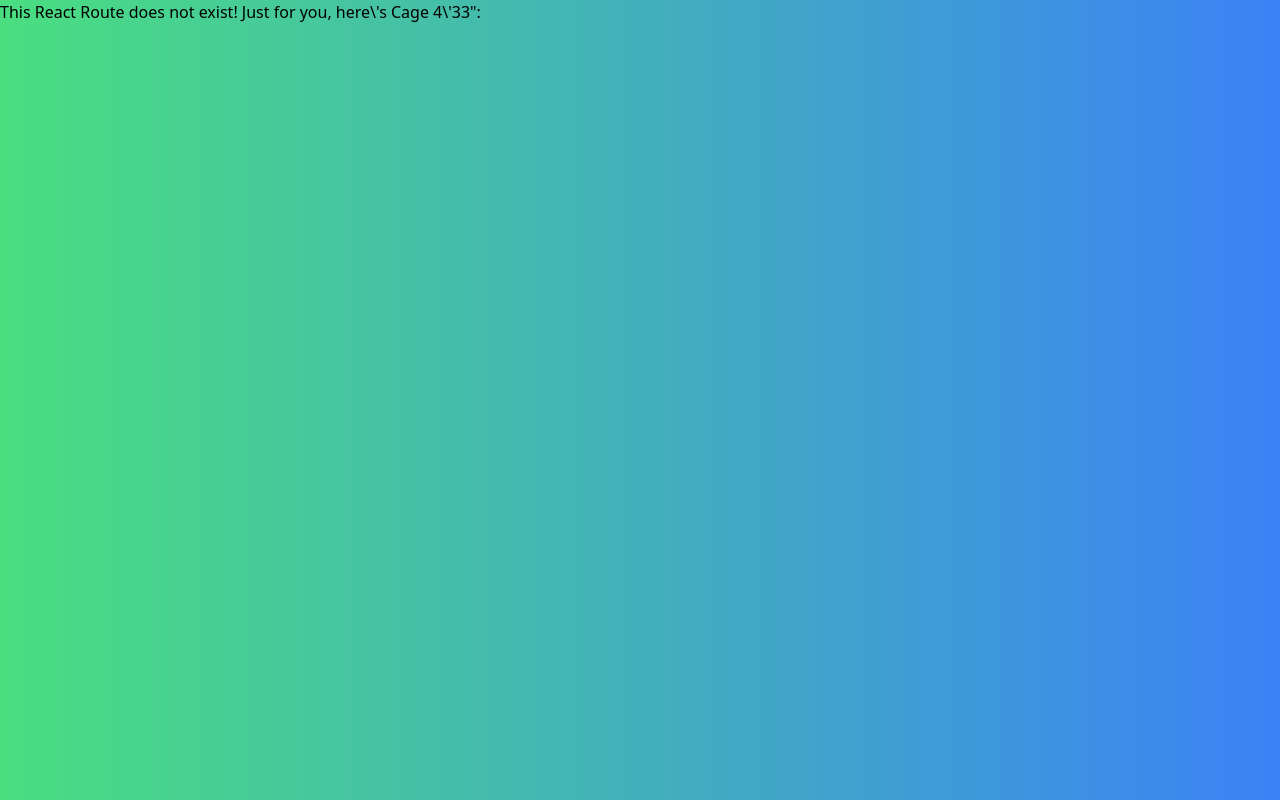
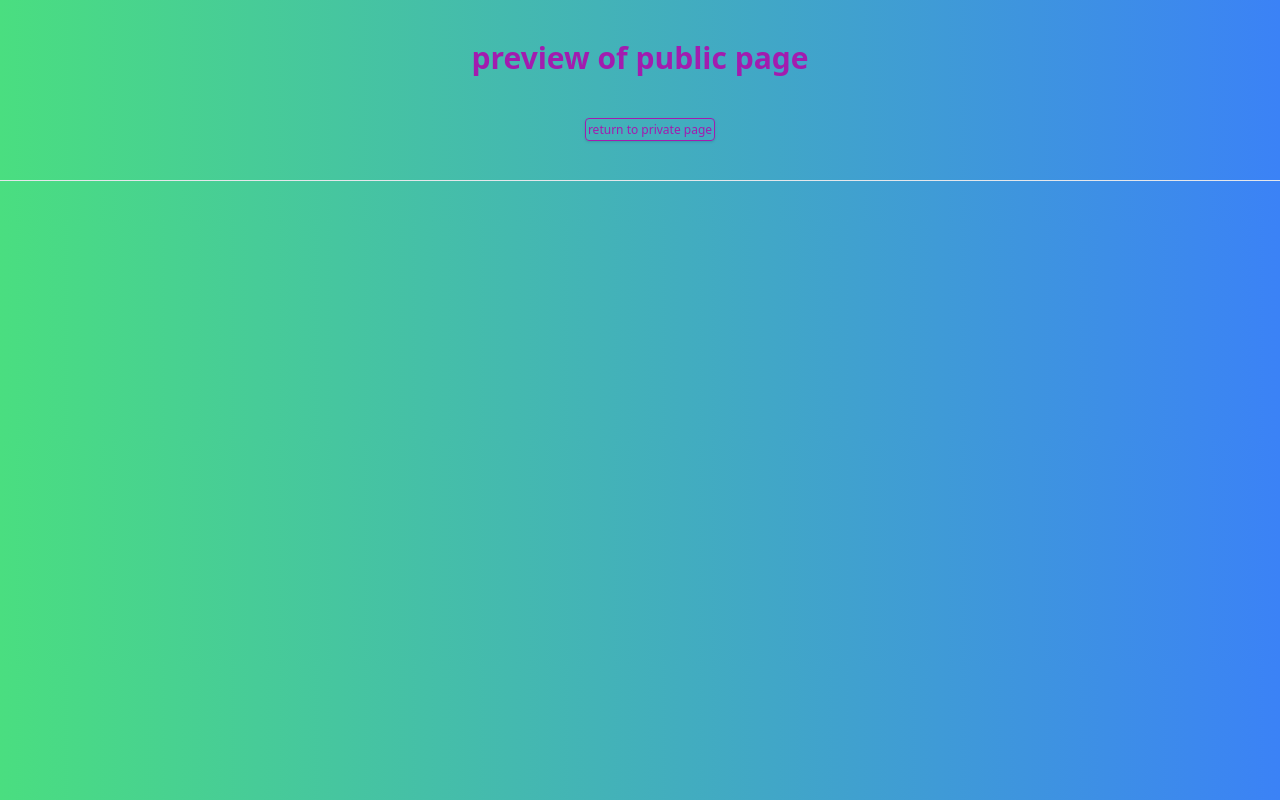
Before and after one commit to aaron1729/human-jukebox, a React app: page /musician/private/preview in a window 1280 px wide. Built offline with nearby package versions, Linux system fonts and the light colour scheme; no server answers.

Commit message:
add 'preview public page' page, linking to and from private page

```diff
--- a/src/client/App.tsx
+++ b/src/client/App.tsx
@@ -3,6 +3,7 @@ import LandingPageContainer from './Containers/LandingPageContainer';
 import { Routes, Route, Outlet, Link } from "react-router-dom";
 import NoPage from './Components/NoPage';
 import PublicMusicianContainer from './Containers/PublicMusicianContainer';
+import PublicMusicianPreviewContainer from './Containers/PublicMusicianPreviewContainer';
 import PrivateMusicianContainer from './Containers/PrivateMusicianContainer';
 import HandleChooserContainer from './Containers/HandleChooserContainer';
 import SignupContainer from './Containers/SignupContainer';
@@ -24,6 +25,10 @@ function App(){
           element={<PrivateMusicianContainer />}
         />
         <Route
+          path="musician/private/preview/"
+          element={<PublicMusicianPreviewContainer />}
+        />
+        <Route
           path="musician/private/handle/"
           element={<HandleChooserContainer />}
         />
--- a/src/client/Containers/LandingPageContainer.tsx
+++ b/src/client/Containers/LandingPageContainer.tsx
@@ -50,7 +50,7 @@ function LandingPageContainer(){
   return(
     // this className used to have "landing-page" in it, which seems not to do anything at the moment (it should be a custom tailwind class or something).
     <div className="flex flex-col justify-end justify-items-center items-center place-content-center">
-      <h1 className ="fl text-3xl font-bold text-fuchsia-700 mx-5 my-10">Welcome to Human Jukebox!</h1>
+      <h1 className ={styles.h1Text}>Welcome to Human Jukebox!</h1>
       <br />
       <SearchInput />
       <br />
--- a/src/client/Containers/PrivateMusicianContainer.tsx
+++ b/src/client/Containers/PrivateMusicianContainer.tsx
@@ -315,6 +315,17 @@ function PrivateMusicianContainer(){
         </button>
       </span>
 
+      <br />
+
+      <button
+        onClick = {() => navigate(`/musician/private/preview?musician=${privateMusicianInfo.handle}`)}
+        className={'ml-5'}
+      >
+        <span className={styles.textButtonForDbUpdates}>preview public page</span>
+      </button>
+
+      <br />
+
       <button
         onClick={() => setShowDeleteAccountModal(true)}
         className={'ml-5'}
--- /dev/null
+++ b/src/client/Containers/PublicMusicianPreviewContainer.tsx
@@ -0,0 +1,38 @@
+import React from 'react';
+import { useSearchParams, useNavigate } from 'react-router-dom';
+import PublicMusicianContainer from './PublicMusicianContainer';
+import { styles } from '../styles';
+
+function PublicMusicianPreviewContainer(){
+
+  const navigate = useNavigate();
+
+  // get query parameter from URL
+  const [searchParams, setSearchParams] = useSearchParams();
+  const handle = searchParams.get('musician');
+  console.log('inside of PublicMusicianPreviewContainer component, and handle (coming from query parameter) is:', handle);
+
+    return(
+
+      <div className="flex flex-col items-center">
+        <h1 className={styles.h1Text}>preview of public page</h1>
+
+        <button
+        onClick = {() => navigate(`/musician/private?musician=${handle}`)}
+        className={'ml-5'}
+        >
+        <span className={styles.textButtonForDbUpdates}>return to private page</span>
+      </button>
+
+        <hr className="w-full my-10" />
+
+        <PublicMusicianContainer />
+
+      </div>
+
+    )
+}
+
+
+
+export default PublicMusicianPreviewContainer;
--- a/src/client/styles.ts
+++ b/src/client/styles.ts
@@ -6,6 +6,7 @@ type StyleObj = {
     textArea: string
     helperText: string
     altFade: string
+    h1Text: string
 };
 
 // other possible button styles:
@@ -75,7 +76,15 @@ const styles: StyleObj = {
         "bg-gradient-to-r",
         "from-red-400",
         "to-blue-500"
-    ].join(" ")
+    ].join(" "),
+    h1Text: [
+        "fl",
+        "text-3xl",
+        "font-bold",
+        "text-fuchsia-700",
+        "mx-5",
+        "my-10"
+    ].join(" "),
 }
 
 export { styles };
```
Also changed, not shown: 1 other file (tests, documents, lock files or other folders).
